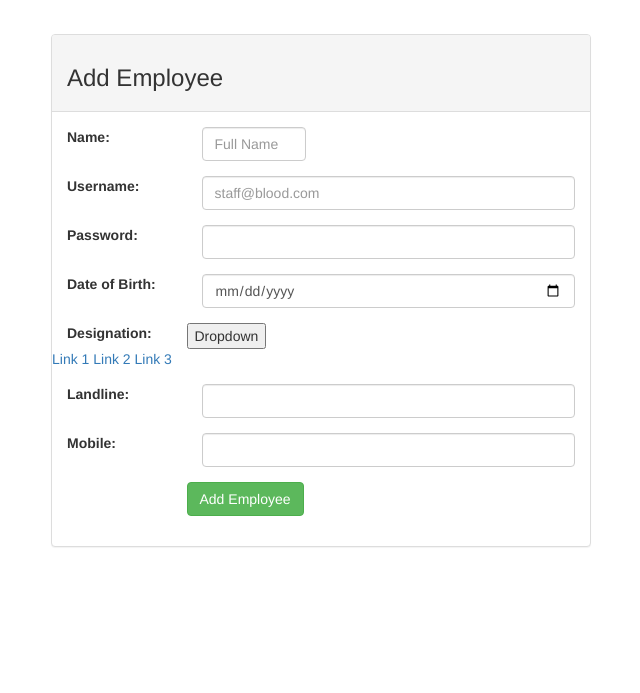
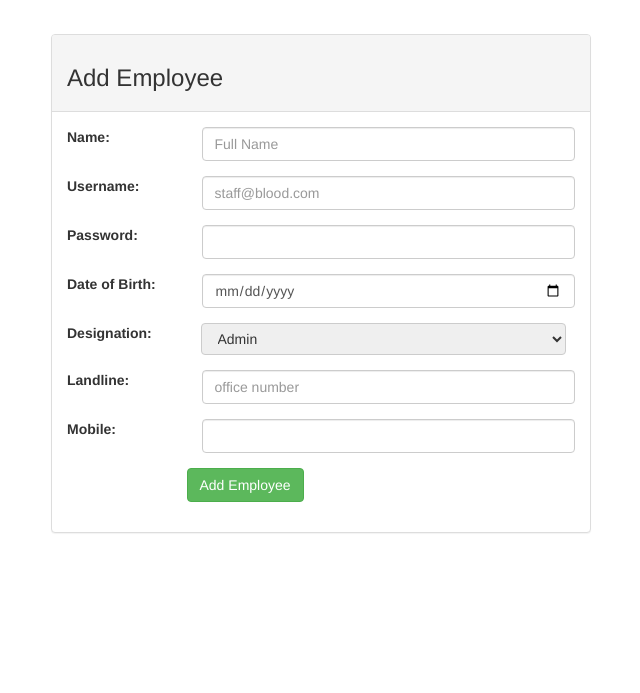
Before and after one commit to ZA8599/blood-donation-system, a PHP site: page /BDManagement/admin/home.php in a window 1280 px wide. Shown: the part 51-744 px from the top of the page, without its empty margins (319-959 px from the left). Run offline with PHP 8.4, Linux system fonts and the light colour scheme; the visitor is signed in with stand-in values (Sample User, id 1).

Commit message:
progress change add employee layout

```diff
--- a/admin/css/mystyle.css
+++ b/admin/css/mystyle.css
@@ -21,3 +21,11 @@ footer{
     font-family: tahoma;
     color: white;
 }
+
+.comboBox{
+    margin-left: 14px;
+    padding: 6px 12px;
+    border: 1px solid #ccc;
+    width: 68%;
+    border-radius: 4px;
+}
--- a/admin/home.php
+++ b/admin/home.php
@@ -13,14 +13,14 @@ if (isset($_POST['submit'])) {
     $designation = $_POST['designation'];
     $landline = $_POST['landline'];
     $mobile = $_POST['mobile'];
-    $pcrNumber = uniqid();
+    $employeeID = uniqid();
 
-    $flag = $db->addEmployee($username, $password, $fullname, $pcrNumber, $designation, $landline, $mobile, $dob);
+    $flag = $db->addEmployee($username, $password, $fullname, $employeeID, $designation, $landline, $mobile, $dob);
 
     if ($flag) {
         $success = "User has been added to the database successfully!";
     } else {
-        $message = "Error adding the employee to the database!". $flag;
+        $message = "Error adding the employee to the database!" . $flag;
     }
 }
 $title = "Admin Home";
@@ -33,12 +33,12 @@ include_once 'layout/navbar.php';
     <div class="col-md-3"></div>
     <div class="col-md-6">
 
-        <?php if (isset($success)): ?>
+        <?php if (isset($success)) : ?>
             <div class="alert-success"><?= $success; ?></div>
         <?php endif ?>
-        <?php if (isset($message)): ?>
+        <?php if (isset($message)) : ?>
             <div class="alert-success"><?= $message; ?></div>
-<?php endif ?>
+        <?php endif ?>
 
         <div class="panel panel-default">
             <div class="panel-heading">
@@ -48,7 +48,7 @@ include_once 'layout/navbar.php';
                 <form class="form-horizontal" role="form" method="post" action="home.php">
                     <div class="form-group">
                         <label class="col-md-3">Name:</label>
-                        <div class="col-sm-3"> <input type="text" name="fullname" class="form-control" placeholder="Full Name" required="true"> </div>
+                        <div class="col-sm-9"> <input type="text" name="fullname" class="form-control" placeholder="Full Name" required="true"> </div>
                     </div>
                     <div class="form-group">
                         <label class="col-md-3">Username:</label>
@@ -64,18 +64,16 @@ include_once 'layout/navbar.php';
                     </div>
                     <div class="form-group">
                         <label class="col-md-3">Designation:</label>
-                        <div class="dropdown">
-                            <button class="dropbtn">Dropdown</button>
-                            <div class="dropdown-content">
-                                <a href="#">Link 1</a>
-                                <a href="#">Link 2</a>
-                                <a href="#">Link 3</a>
-                            </div>
-                        </div>
+                        <select class="comboBox"  name="designation" id="designation">
+                            <option value="admin">Admin</option>
+                            <option value="staff">Staff</option>
+                            <option value="doctor">Doctor</option>
+                            <option value="nurse">Nurse</option>
+                        </select>
                     </div>
                     <div class="form-group">
                         <label class="col-md-3">Landline:</label>
-                        <div class="col-sm-9"><input type="number" min="0" max="10000000000" name="landline" class="form-control" required="true"></div>
+                        <div class="col-sm-9"><input type="number" min="0" max="10000000000" name="landline" class="form-control" required="true" placeholder="office number"></div>
                     </div>
                     <div class="form-group">
                         <label class="col-md-3">Mobile:</label>
--- a/admin/index.php
+++ b/admin/index.php
@@ -12,7 +12,7 @@ if(isset($_POST['loginBtn'])){
         if($password == "123"){
             session_start();
             $_SESSION['username'] = $username;
-            header("Location: http://localhost/blood-donation-system/admin/home.php");
+            header("Location: http://localhost/BDManagement/admin/home.php");
         } else {
             $invalid = "Invalid Password!";
         }
--- a/admin/php/DBConnect.php
+++ b/admin/php/DBConnect.php
@@ -32,27 +32,27 @@ class DBConnect {
     public function auth(){
         session_start();
         if(! isset($_SESSION['username'])){
-            header("Location: http://localhost/blood-donation-system/admin");
+            header("Location: http://localhost/BDManagement/admin");
         }
     }
 
     public function checkAuth(){
         session_start();
         if(isset($_SESSION['username'])){
-            header("Location: http://localhost/blood-donation-system/admin/home.php");
+            header("Location: http://localhost/BDManagement/admin/home.php");
         }
     }
 
     public function logout(){
         session_start();
         session_destroy();
-        header("Location: http://localhost/blood-donation-system/admin");
+        header("Location: http://localhost/BDManagement/admin");
     }
 
-    public function addEmployee($username,$password,$fullname,$pcrNumber,$designation,$landline,$mobile,$birthDay){
-        $stmt = $this->db->prepare("INSERT INTO employees (fullName,username,password,b_day,designation,landline,mobile_nr, prc_nr)"
+    public function addEmployee($username,$password,$fullname,$employeeID,$designation,$landline,$mobile,$birthDay){
+        $stmt = $this->db->prepare("INSERT INTO employees (fullName,username,password,b_day,designation,landline,mobile_nr, employeeID)"
                 . "VALUES (?,?,?,?,?,?,?,?)");
-        if($stmt->execute([$fullname,$username,$password,$birthDay,$designation,$landline,$mobile,$pcrNumber]))
+        if($stmt->execute([$fullname,$username,$password,$birthDay,$designation,$landline,$mobile,$employeeID]))
             return true;
         else
             return $this->db->errorInfo();
```
